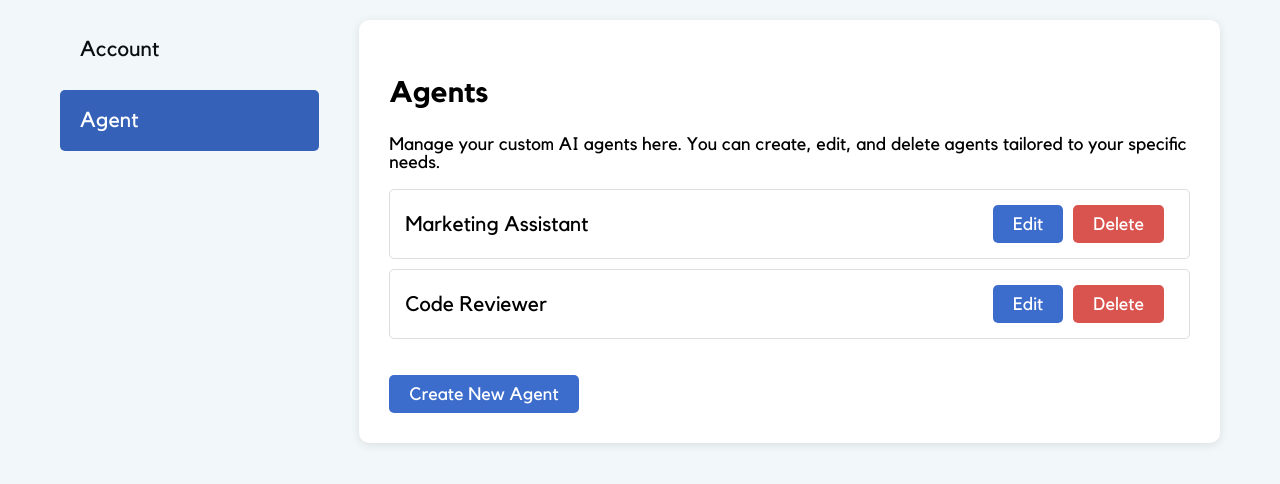
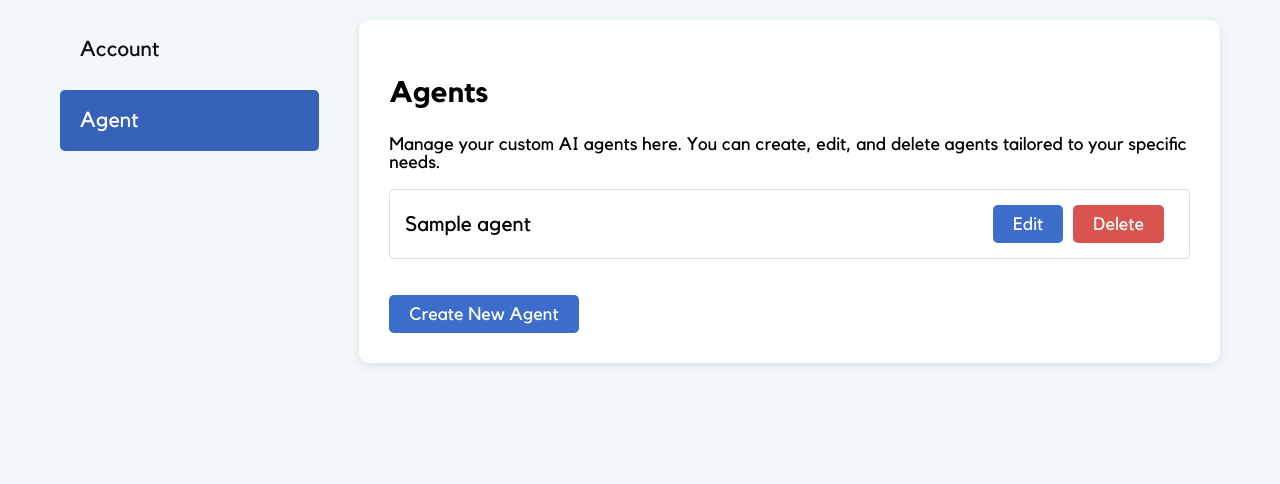
Before and after one commit to CodeConfluence/Django-OpenAI-Chatbot, a Django app: template my_chatbot/my_chatbot_App/templates/accounts/profile.html in a window 1280 px wide, after a click on "Agent". Shown: the top 484 px of the page. Run offline with Django 3.2, Linux system fonts and the light colour scheme; the template is opened without the code that fills it: most values are stand-ins (such as "Sample title", 1, 10 or a date in 2020).

Commit message:
Fix: Profile agent list

```diff
--- a/my_chatbot/my_chatbot_App/templates/accounts/profile.html
+++ b/my_chatbot/my_chatbot_App/templates/accounts/profile.html
@@ -86,20 +86,19 @@
                     <h2>Agents</h2>
                     <p>Manage your custom AI agents here. You can create, edit, and delete agents tailored to your specific needs.</p>
                     <ul class="agent-list">
+                        {% for agent in agents %}
                         <li class="agent-item">
-                            <span class="agent-name">Marketing Assistant</span>
+                            <span class="agent-name">{{ agent.name }}</span>
                             <div class="agent-actions">
-                                <button class="btn">Edit</button>
-                                <button class="btn btn-delete">Delete</button>
+                                <a href="{% url 'edit_agent' agent.id %}" class="btn">Edit</a>
+                                <a href="{% url 'delete_agent' agent.id %}" class="btn btn-delete">Delete</a>
                             </div>
                         </li>
+                        {% empty %}
                         <li class="agent-item">
-                            <span class="agent-name">Code Reviewer</span>
-                            <div class="agent-actions">
-                                <button class="btn">Edit</button>
-                                <button class="btn btn-delete">Delete</button>
-                            </div>
+                            <span>No agents found.</span>
                         </li>
+                        {% endfor %}
                     </ul>
                     <a href="{% url 'create_agent' %}" style="text-decoration: none; display: inline-block;">
                         <button class="btn" style="margin-top: 20px;">Create New Agent</button>
--- a/my_chatbot/my_chatbot_App/templates/chatbotApp/agent_delete_confirmation.html
+++ b/my_chatbot/my_chatbot_App/templates/chatbotApp/agent_delete_confirmation.html
@@ -20,7 +20,6 @@
   </head>
   <body class="profile-page">
     <header>
-      <nav class="profile-navigation"></nav>
     </header>
     <div
       class="profile-container"
--- a/my_chatbot/my_chatbot_App/templates/chatbotApp/edit.html
+++ b/my_chatbot/my_chatbot_App/templates/chatbotApp/edit.html
@@ -3,8 +3,6 @@
 
 {% block content %}
 <header>
-    <nav class="profile-navigation">
-    </nav>
 </header>
 <div class="create-agent-container">
     <h1>Configure Agent</h1>
```
